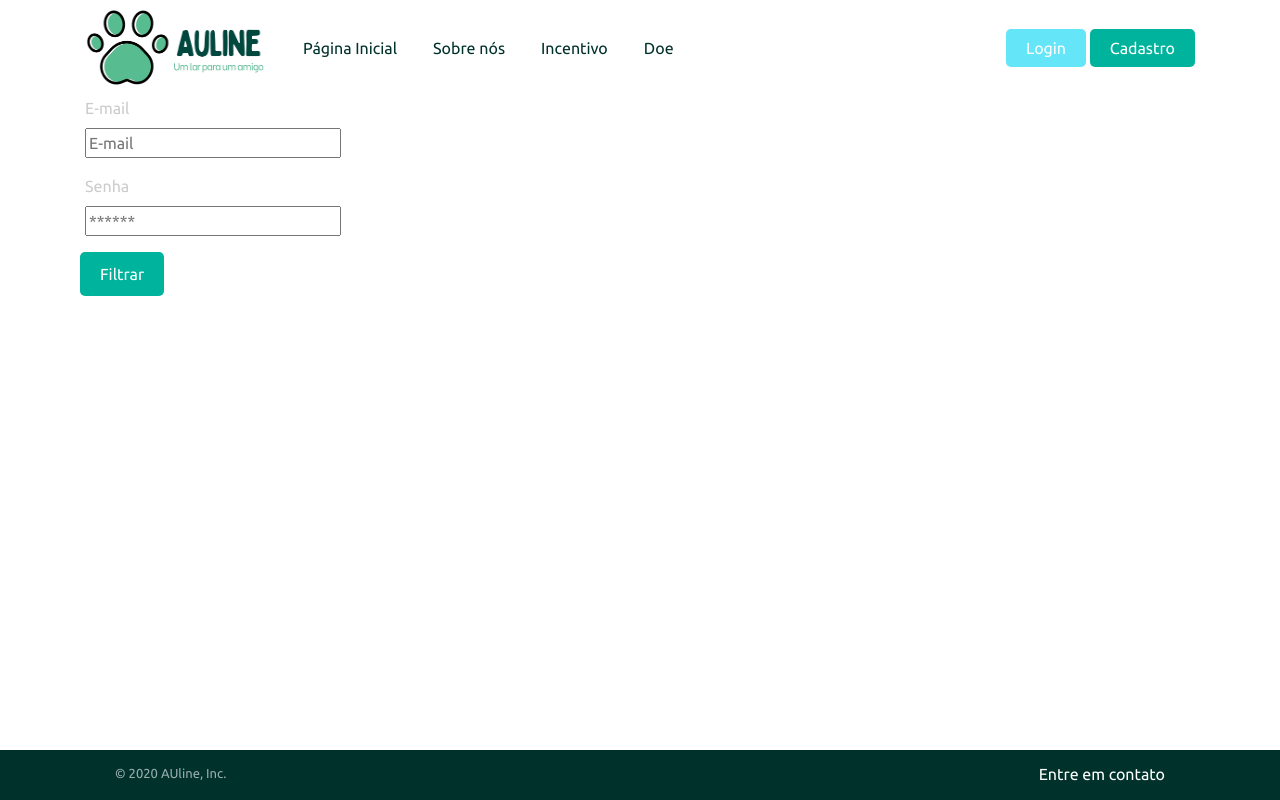
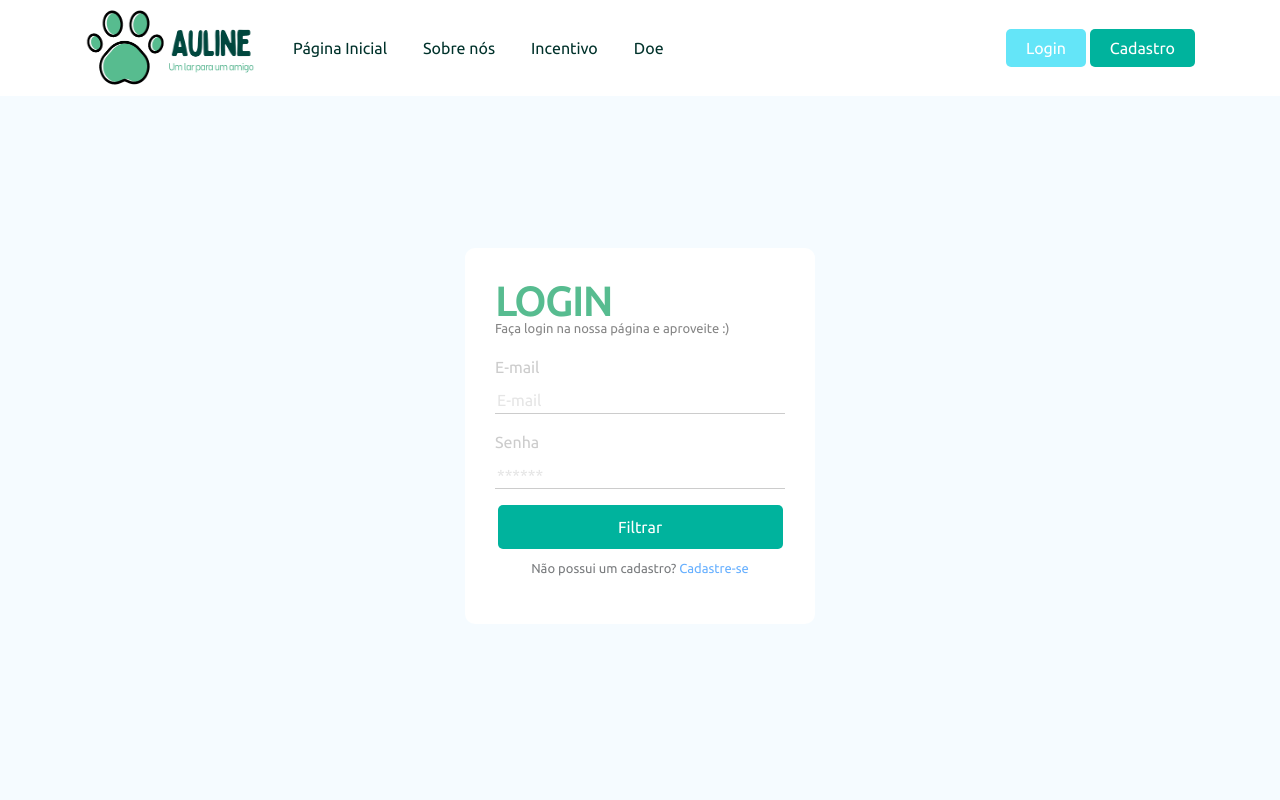
Before and after one commit to LuizFelipeGondim/front-auline, a plain HTML site: page login.html in a window 1280 px wide. Drawn offline with nearby package versions, Linux system fonts and the light colour scheme.

Commit message:
login finalized

```diff
--- a/assets/css/accounts.css
+++ b/assets/css/accounts.css
@@ -1,13 +1,53 @@
+body{
+    background-color: #F5FBFF;
+}
+
 /* form */
 
-section.form-main .box{
+section.form-main{
     display: flex;
     justify-content: center;
     align-items: center;
-    height: 20rem;
+    position: absolute;
+    min-height: 85%;
+    width: 100%;
 }
+
+section.form-main form{
+    max-width: 350px;
+    width: 70%;
+    background-color: #ffffff;
+    padding: 30px;
+    border-radius: 10px;
+}
+
+section.form-main .form-group{
+    position: relative;
+}
+
+section.form-main form input.form-input::placeholder{
+    color: #E5E5E5;
+}
+
 
 section.form-main input.form-input{
     border:none;
     border-bottom: 1px solid #cccccc;
+    width: 100%;
+    color: #9C9C9C;
 }
+
+section.form-main input.form-input:focus{
+    border-bottom: 1px solid #64E5F8;
+}
+
+.form-btn{
+    width: 95%;
+    margin-bottom: 10px;
+}
+
+.description{
+    margin-top: -15px;
+    font-size: small;
+    color: #868686;
+}
--- a/assets/css/global.css
+++ b/assets/css/global.css
@@ -19,6 +19,16 @@ textarea:focus, input:focus, select:focus {
     border: 0 none;
     outline: 0;
 }
+
+.center{
+    display: flex;
+    flex-direction: column;
+    align-items: center;
+    justify-content: center;
+    width: 100%;
+}
+
+/* main */
 
 .main{
     min-height: 100%;
@@ -117,9 +127,13 @@ div.waves{
 
 /* navbar */
 
+nav{
+    background-color: #ffffff;
+}
+
 nav div.container img.logo{
     height: 80px;
-    width: 180px;
+    width: 170px;
     margin-right: 20px;
 }
 
--- a/login.html
+++ b/login.html
@@ -62,12 +62,10 @@
             </div>
         </nav>
 
-        <section class="main">
-            <div class="container">
-                <div class="row">
-                    <div class="col-md-12 box">
-                        <div class="form">
+        <section class="form-main">
             <form method="POST">
+                <h1 class="green title">LOGIN</h1>
+                <p class="description"> Faça login na nossa página e aproveite :)</p>
                 <div class="form-row">
                     <div class="form-group col-md-12">
                         <label class="form-title gray">E-mail</label> <br>
@@ -77,22 +75,15 @@
                         <label class="form-title gray" >Senha</label> <br>
                         <input type="text" class="form-input" placeholder="******">
                     </div>
-                                    <button type="submit" class="button-green">Filtrar</button>
+                    <div class="center text-center">
+                        <button type="submit" class="button-green form-btn">Filtrar</button>
+                        <p class="text-opacity">
+                            Não possui um cadastro?<a href="register.html"> Cadastre-se</a>
+                        </p>
+                    </div>
                 </div>
             </form>
-                        </div>
-                    </div>
-                </div>
-            </div>
         </section>
-
-        <footer>
-            <div class="container">
-                <p class="white text-opacity">© 2020 AUline, Inc.</p>
-                <a href="#" class="white">Entre em contato</a>
-            </div>
-        </footer>
-
 
     </div>
 
```
Lines whose indentation alone changed are shown as unchanged.
